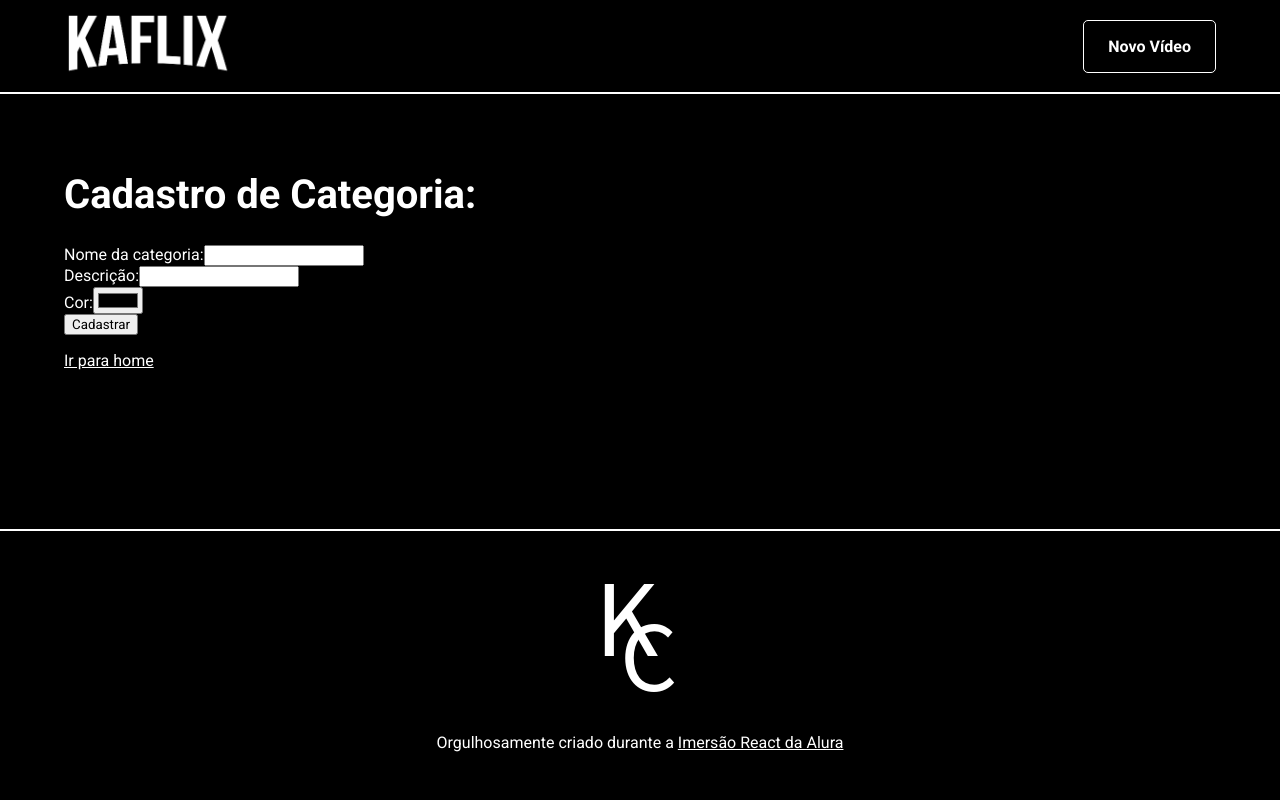
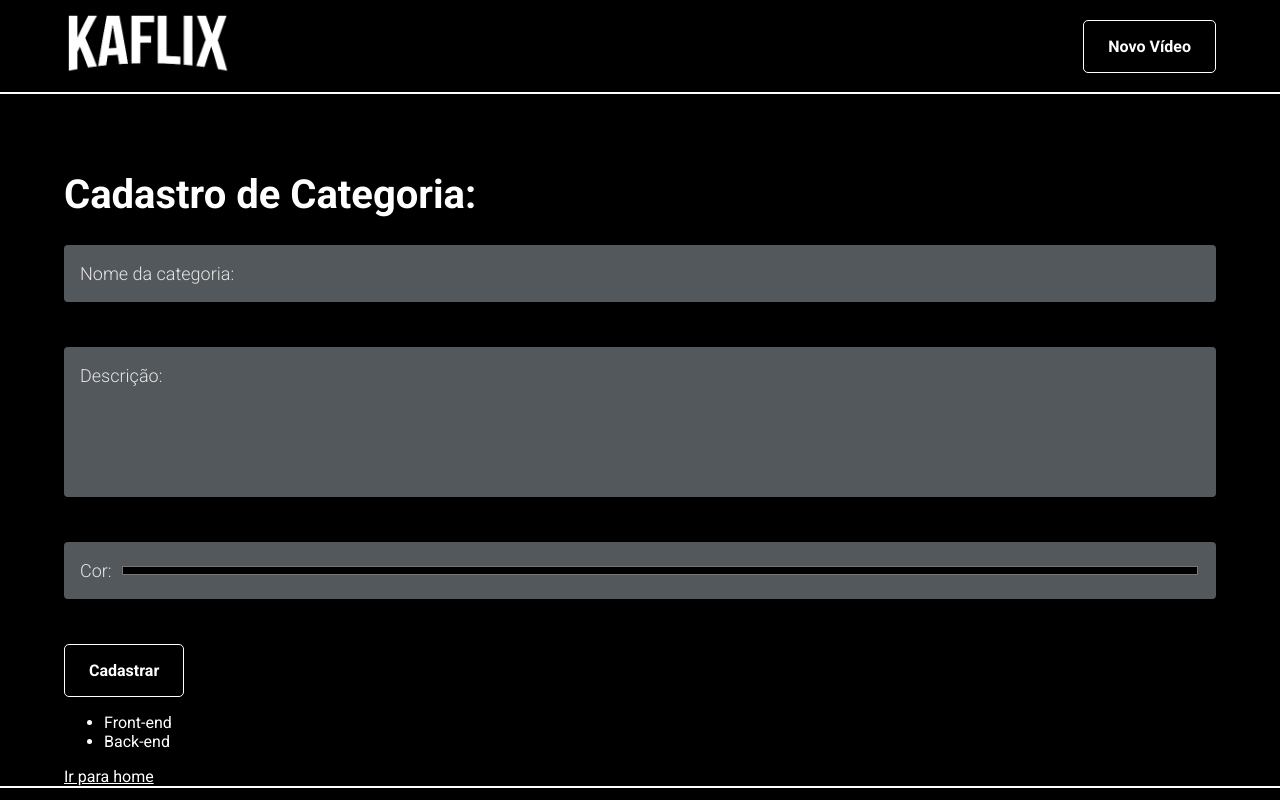
Before and after one commit to kauecdev/ecoflix-projeto-alura-imersao-react, a React (Create React App) app: page /cadastro/categoria in a window 1280 px wide. Shown: the top 800 px of the page. Built offline with nearby package versions, Linux system fonts and the light colour scheme; data requests are answered from the project's data file.

Commit message:
Quarto Dia

```diff
--- /dev/null
+++ b/db.json
@@ -0,0 +1,16 @@
+{
+  "categorias": [
+    {
+      "id": 1,
+      "nome": "Front-end",
+      "descricao": "Uma categoria show",
+      "cor": "#6bd1ff"
+    },
+    {
+      "id": 2,
+      "nome": "Back-end",
+      "descricao": "Uma categoria mais show",
+      "cor": "#6bd1ff"
+    }
+  ]
+}
--- /dev/null
+++ b/src/components/Footer/footer.css
@@ -0,0 +1,4 @@
+img.logo{
+  max-width: 75px;
+  max-height: 75px;
+}
--- a/src/components/Footer/index.js
+++ b/src/components/Footer/index.js
@@ -1,12 +1,13 @@
 import React from 'react';
 import { FooterBase } from './styles';
 import LogoKC from '../../assets/img/kc_logo.png';
+import './footer.css';
 
 function Footer() {
   return (
     <FooterBase>
       <a href="https://www.alura.com.br/">
-        <img src={LogoKC} alt="Logo Kauê" />
+        <img className="logo" src={LogoKC} alt="Logo Kauê" />
       </a>
       <p>
         Orgulhosamente criado durante a
--- a/src/components/Footer/styles.js
+++ b/src/components/Footer/styles.js
@@ -1,6 +1,6 @@
 import styled from 'styled-components';
 
-
+// eslint-disable-next-line import/prefer-default-export
 export const FooterBase = styled.footer`
   background: var(--black);
   border-top: 2px solid white;
--- a/src/components/FormField/index.js
+++ b/src/components/FormField/index.js
@@ -1,19 +1,117 @@
 import React from 'react';
+import PropTypes from 'prop-types';
+import styled, { css } from 'styled-components';
 
-function FormField({ label, type, name, value, onChange }) {
+const FormFieldWrapper = styled.div`
+  position: relative;
+  textarea {
+    min-height: 150px;
+  }
+  input[type="color"] {
+    padding-left: 56px;
+  }
+`;
+
+const Label = styled.label``;
+
+Label.Text = styled.span`
+  color: #E5E5E5;
+  height: 57px;
+  position: absolute;
+  top: 0;
+  left: 16px;
+
+  display: flex;
+  align-items: center;
+
+  transform-origin: 0% 0%;
+  font-size: 18px;
+  font-style: normal;
+  font-weight: 300;
+
+  transition: .1s ease-in-out;
+`;
+
+const Input = styled.input`
+  background: #53585D;
+  color: #F5F5F5;
+  display: block;
+  width: 100%;
+  height: 57px;
+  font-size: 18px;
+
+  outline: 0;
+  border: 0;
+  border-top: 4px solid transparent;
+  border-bottom: 4px solid #53585D;
+
+  padding: 16px 16px;
+  margin-bottom: 45px;
+
+  resize: none;
+  border-radius: 4px;
+  transition: border-color .3s;
+
+  &:focus {
+    border-bottom-color: var(--primary);
+  }
+  &:focus:not([type='color']) + ${Label.Text} {
+    transform: scale(.6) translateY(-10px);
+  }
+  ${({ value }) => {
+    const hasValue = value.length > 0;
+    return hasValue && css`
+        &:not([type='color']) + ${Label.Text} {
+          transform: scale(.6) translateY(-10px);
+        }
+      `;
+  }
+}
+`;
+
+function FormField({
+  label, type, name, value, onChange,
+}) {
+  const fieldId = `id_${name}`;
+  const isTypeTextArea = type === 'textarea';
+  const tag = isTypeTextArea ? 'textarea' : 'input';
+
+  const hasValue = Boolean(value.length);
+
   return (
-    <div>
-      <label>
-        {label}:
-        <input
+    <FormFieldWrapper>
+      <Label
+        htmlFor={fieldId}
+      >
+        <Input
+          as={tag}
+          id={fieldId}
           type={type}
           name={name}
           value={value}
+          hasValue={hasValue}
           onChange={onChange}
         />
-      </label>
-    </div>
-  )
+        <Label.Text>
+          {label}
+          :
+        </Label.Text>
+      </Label>
+    </FormFieldWrapper>
+  );
 }
 
+FormField.defaultProps = {
+  type: 'text',
+  value: '',
+};
+
+FormField.propTypes = {
+  label: PropTypes.string.isRequired,
+  type: PropTypes.string,
+  name: PropTypes.string.isRequired,
+  value: PropTypes.string,
+  onChange: PropTypes.func.isRequired,
+};
+
 export default FormField;
--- a/src/index.js
+++ b/src/index.js
@@ -1,12 +1,11 @@
 import React from 'react';
 import ReactDOM from 'react-dom';
 import './index.css';
+import { BrowserRouter, Switch, Route } from 'react-router-dom';
 import Home from './pages/Home/App';
 import CadastroVideo from './pages/cadastro/Video';
 import CadastroCategoria from './pages/cadastro/Categoria';
 import notFound from './pages/notFound';
-
-import { BrowserRouter, Switch, Route } from 'react-router-dom';
 
 ReactDOM.render(
   <BrowserRouter>
@@ -17,5 +16,5 @@ ReactDOM.render(
       <Route component={notFound} />
     </Switch>
   </BrowserRouter>,
-  document.getElementById('root')
+  document.getElementById('root'),
 );
--- a/src/pages/cadastro/Categoria/index.js
+++ b/src/pages/cadastro/Categoria/index.js
@@ -1,19 +1,18 @@
-import React, { useState } from 'react';
+import React, { useState, useEffect } from 'react';
 import { Link } from 'react-router-dom';
 import PageDefault from '../../../components/PageDefault';
 import FormField from '../../../components/FormField';
+import Button from '../../../components/Button';
 
 function CadastroCategoria() {
   const valoresIniciais = {
     nome: '',
     descricao: '',
-    cor: '#000',
-  }
+    cor: '',
+  };
 
-  const [categorias, setCategoria] = useState([]);
+  const [categorias, setCategorias] = useState([]);
   const [values, setValues] = useState(valoresIniciais);
-
-
 
   function setValue(chave, valor) {
     setValues({
@@ -23,41 +22,54 @@ function CadastroCategoria() {
   }
 
   function handleOnChange(infosDoEvento) {
-    const { getAttribute, value } = infosDoEvento.target;
-
     setValue(
-      getAttribute('name'),
-      value
+      infosDoEvento.target.getAttribute('name'),
+      infosDoEvento.target.value,
     );
   }
 
+  useEffect(() => {
+    const URL_TOP = 'http://localhost:8080/categorias';
+
+    fetch(URL_TOP).then(async (respostaDoServidor) => {
+      const resposta = await respostaDoServidor.json();
+      setCategorias([
+        ...resposta,
+      ]);
+    });
+  }, []);
+
   return (
     <PageDefault>
-        <h1>Cadastro de Categoria: {values.nome}</h1>
+      <h1>
+        Cadastro de Categoria:
+        {values.nome}
+      </h1>
 
-        <form onSubmit={function handelSubmit(infosDoEvento) {
+      <form onSubmit={function handleSubmit(infosDoEvento) {
         infosDoEvento.preventDefault();
-          setCategoria([
+        setCategorias([
           ...categorias,
-            values
+          values,
         ]);
 
         setValues(valoresIniciais);
-        }}>
+      }}
+      >
 
         <FormField
           label="Nome da categoria"
           type="text"
           name="nome"
-            values={values.nome}
+          value={values.nome}
           onChange={handleOnChange}
         />
 
         <FormField
           label="Descrição"
-            type="text"
+          type="textarea"
           name="descricao"
-            values={values.descricao}
+          value={values.descricao}
           onChange={handleOnChange}
         />
 
@@ -65,31 +77,35 @@ function CadastroCategoria() {
           label="Cor"
           type="color"
           name="cor"
-            values={values.cor}
+          value={values.cor}
           onChange={handleOnChange}
         />
 
-          <button>
+        <Button>
           Cadastrar
-          </button>
+        </Button>
 
       </form>
 
+      {categorias.length === 0 && (
+      <div>
+        Loading...
+      </div>
+      )}
+
       <ul>
-          {categorias.map((categoria, index) => {
-            return (
-              <li key={`${categoria}${index}`}>
+        {categorias.map((categoria) => (
+          <li key={`${categoria.nome}`}>
             {categoria.nome}
           </li>
-            )
-          })}
+        ))}
       </ul>
 
       <Link to="/">
         Ir para home
       </Link>
     </PageDefault>
-  )
-};
+  );
+}
 
 export default CadastroCategoria;
```
Also changed, not shown: package.json (+13 -0 lines), .eslintrc.js (added), 1 other file (tests, documents, lock files or other folders). Lines whose indentation alone changed are shown as unchanged.
